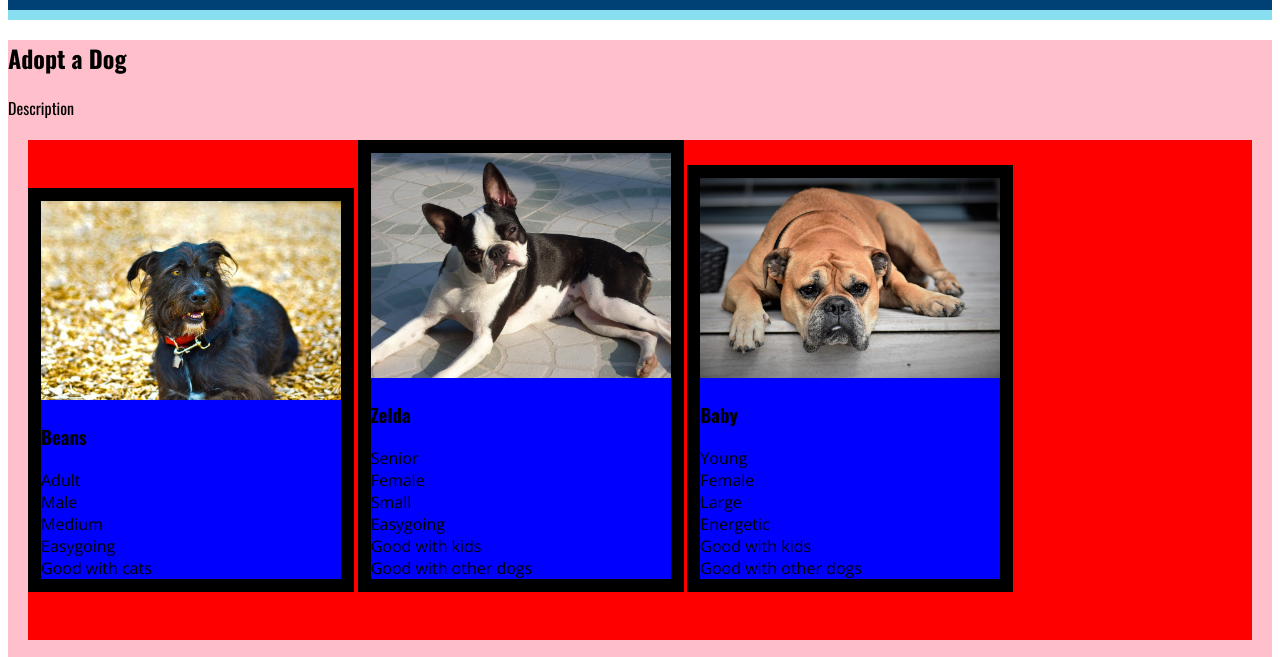
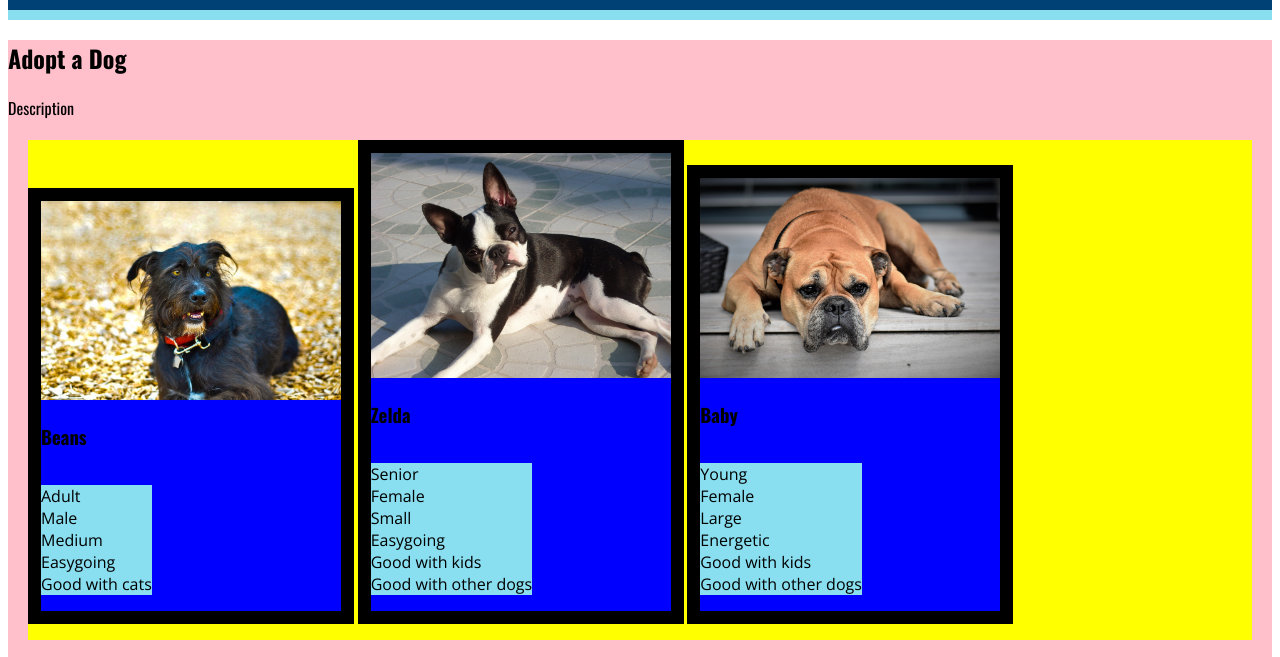
Before and after one commit to Momentum-Team-11/dog-adoption-ryanurbanski, a plain HTML site: page index.html in a window 1280 px wide. Shown: the part 96-753 px from the top of the page. Drawn offline with nearby package versions, Linux system fonts and the light colour scheme.

Commit message:
All style elements are highlighted in diferent colors to learn the box

```diff
--- a/style.css
+++ b/style.css
@@ -28,14 +28,14 @@ img {
 ul {
     border: none;
     padding: 0px 0px 0px 0px;
-    display: inline;
 }
 
 .tags {
+    display: inline-block;
     background-color: #89DEEF;
     list-style: none;
     font-family: "Open Sans";
-    display: inline;
+
 }
 
 .section-2 {
@@ -43,7 +43,7 @@ ul {
 }
 
 .dog-row {
-    background-color: red;
+    background-color: yellow;
     width: auto;
     height: 500px;
     /* padding: 0 0 20 0; */
@@ -51,11 +51,10 @@ ul {
 }
 
 .dog-container {
+    display: inline-block;
     background-color: blue;
     width: 300px;
     height: auto;
-    display: inline-block;
     border-color: black;
     border: 13px solid black;
-    /* display: inline; */
 }
```
